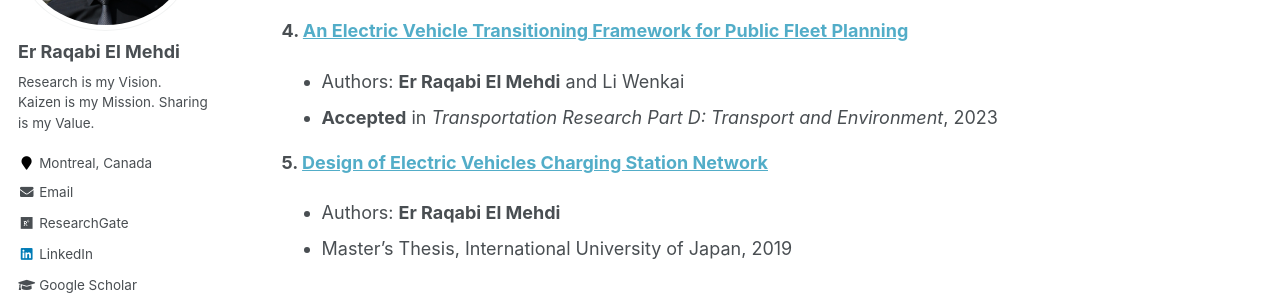
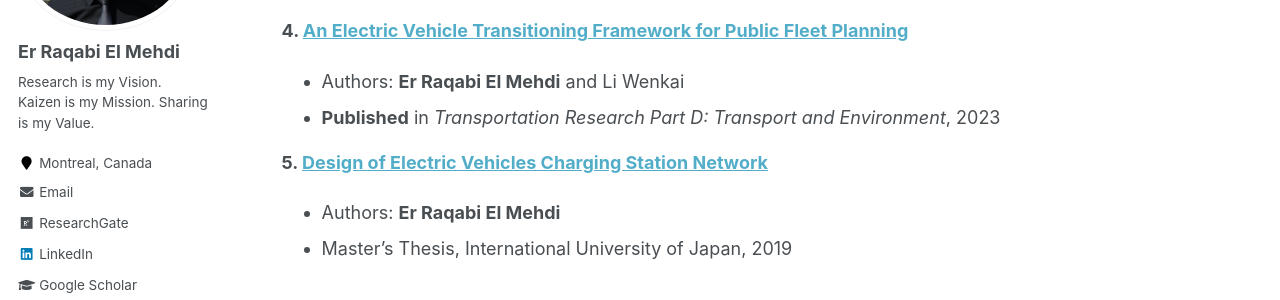
Before and after one commit to RqbMedi/rqbmedi.github.io, a Jekyll site: the page built from _pages/publications.md, in a window 1280 px wide and 900 px high, scrolled down 882 px. Shown: the part 153-453 px from the top of the window. Built offline with Jekyll 4.4.1, drawn with Linux system fonts in a browser that asks for light colours; some web fonts are replaced.

Commit message:
Update publications.md

```diff
--- a/_pages/publications.md
+++ b/_pages/publications.md
@@ -28,9 +28,9 @@ Published & Under Review
  - **Finalist** at the *IFORS Prize for OR in Development 2023*
  - **Selected** for Presentation at the *23rd Conference of the International Federation of Operational Research Societies, Santiago, Chile, on 10-14 July 2023*
 
-**4. [An Electric Vehicle Transitioning Framework for Public Fleet Planning](https://www.iuj.ac.jp/research/workingpapers/EMS_2022_03.pdf)**
+**4. [An Electric Vehicle Transitioning Framework for Public Fleet Planning](https://www.sciencedirect.com/science/article/pii/S1361920923001293)**
  - Authors: **Er Raqabi El Mehdi** and Li Wenkai
- - **Accepted** in *Transportation Research Part D: Transport and Environment*, 2023
+ - **Published** in *Transportation Research Part D: Transport and Environment*, 2023
 
 **5. [Design of Electric Vehicles Charging Station Network](https://www.iuj.ac.jp/mlic/theses/thesis_details.cfm?ID=2B7015)**
  - Authors: **Er Raqabi El Mehdi**
```
